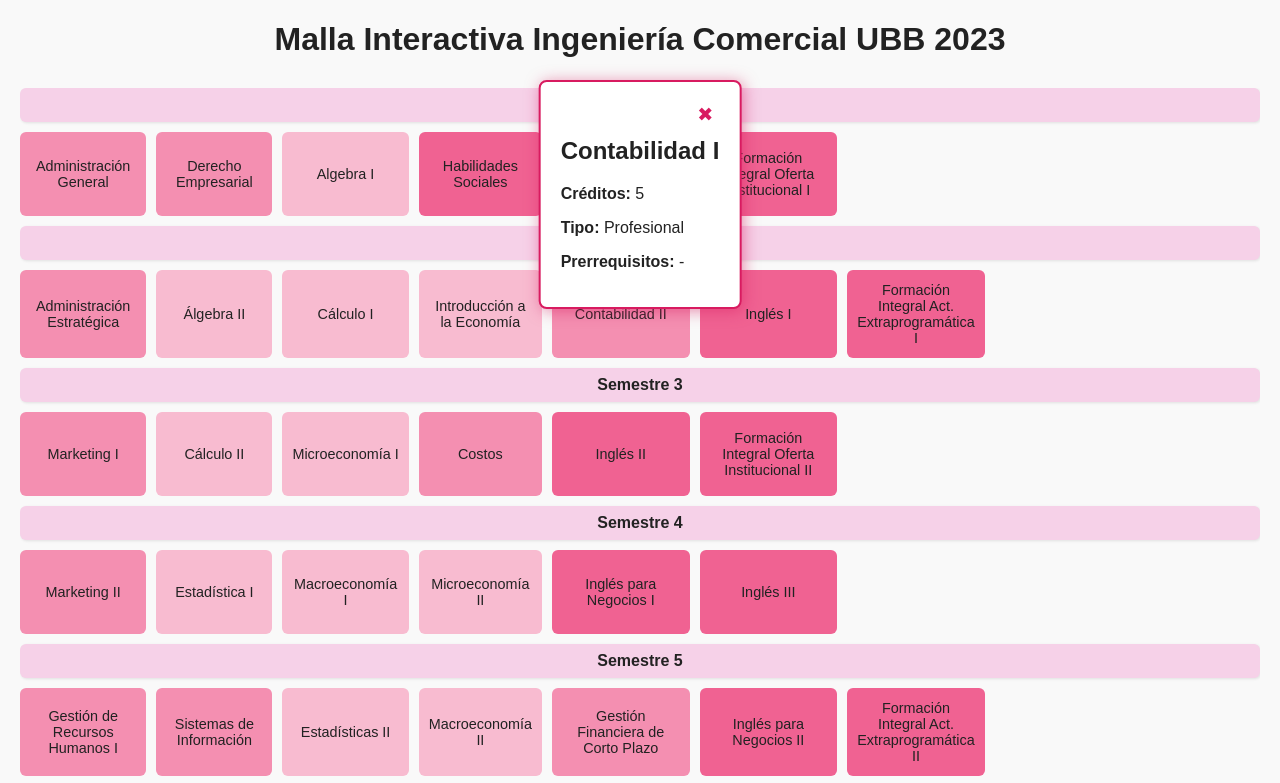
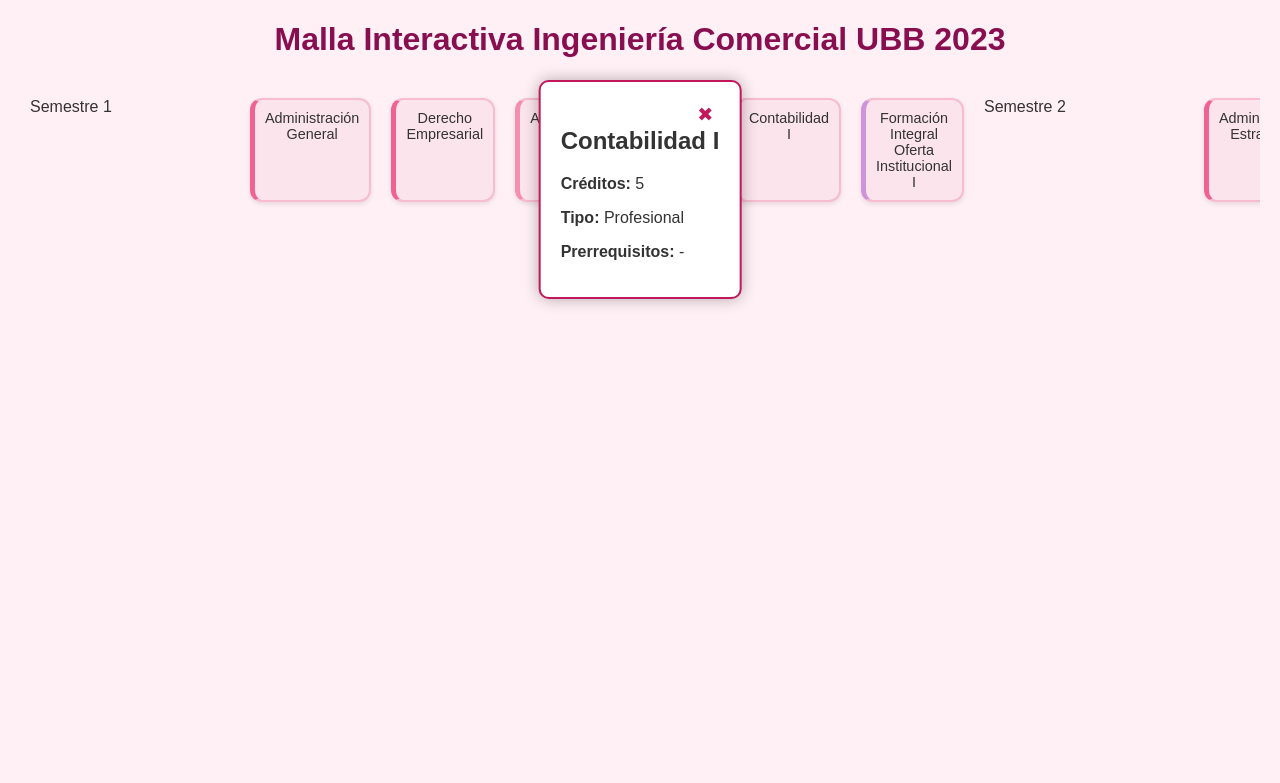
Before and after one commit to caatams/malla-ingenieria-comercial, a plain HTML site: page index.html in a window 1280 px wide. Both pictures are taken after a click on the element "Contabilidad I". Shown: the top 783 px of the page. Drawn offline with Linux system fonts and the light colour scheme.

Commit message:
Update style.css

```diff
--- a/style.css
+++ b/style.css
@@ -1,91 +1,97 @@
 body {
-  font-family: Arial, sans-serif;
+  font-family: 'Arial', sans-serif;
   margin: 20px;
-  background-color: #f9f9f9;
-  color: #222;
+  background-color: #fff0f5;
+  color: #333;
 }
 
 h1 {
   text-align: center;
   margin-bottom: 30px;
+  color: #880e4f;
 }
 
-#malla-container {
-  display: grid;
-  grid-template-columns: repeat(10, 1fr);
-  gap: 10px;
-  max-width: 1300px;
-  margin: 0 auto;
-}
-
-.semestre {
-  background-color: #f6d1e8;  /* rosa claro */
-  padding: 8px;
-  text-align: center;
-  font-weight: bold;
-  border-radius: 6px;
-  box-shadow: 1px 1px 3px rgba(0,0,0,0.1);
-  grid-column: span 10;
-}
-
-.ramo {
-  background-color: #fce4ec;  /* rosa muy claro */
-  padding: 10px 8px;
-  border-radius: 6px;
-  cursor: pointer;
-  font-size: 0.9rem;
-  border: 2px solid transparent;
-  transition: border-color 0.2s ease;
-  min-height: 60px;
-  display: flex;
-  align-items: center;
-  justify-content: center;
-  text-align: center;
-  user-select: none;
-}
-
-.ramo:hover {
-  border-color: #d81b60; /* rosa oscuro al pasar */
-}
-
-/* Colores según tipo de formación en tonos rosa */
-.basica {
-  background-color: #f8bbd0; /* rosa claro */
-}
-
-.profesional {
-  background-color: #f48fb1; /* rosa medio */
-}
-
-.formacion {
-  background-color: #f06292; /* rosa fuerte */
-}
-
-.optativa {
-  background-color: #ec407a; /* rosa intenso */
-}
-
-.info-detalle {
+#info-detalle {
   position: fixed;
   top: 10%;
   left: 50%;
   transform: translateX(-50%);
   background-color: white;
-  border: 2px solid #d81b60;
-  border-radius: 8px;
+  border: 2px solid #c2185b;
+  border-radius: 10px;
   padding: 20px;
-  max-width: 320px;
-  box-shadow: 2px 2px 15px rgba(216, 27, 96, 0.5);
+  max-width: 350px;
+  box-shadow: 0 0 15px rgba(0,0,0,0.3);
   display: none;
   z-index: 1000;
 }
 
-.info-detalle button {
+#info-detalle button {
   float: right;
   background: transparent;
   border: none;
   font-size: 1.2rem;
   cursor: pointer;
-  color: #d81b60;
-  margin-bottom: 10px;
+  color: #c2185b;
 }
+
+#malla-container {
+  display: flex;
+  flex-direction: row;
+  gap: 20px;
+  padding: 10px;
+  min-width: 1200px;
+}
+
+.semestre {
+  display: flex;
+  flex-direction: column;
+  gap: 10px;
+  min-width: 200px;
+}
+
+.semestre h2 {
+  background-color: #f8bbd0;
+  padding: 8px;
+  text-align: center;
+  border-radius: 8px;
+  color: #880e4f;
+}
+
+.ramo {
+  padding: 10px;
+  background-color: #fce4ec;
+  border: 2px solid #f8bbd0;
+  border-radius: 12px;
+  box-shadow: 0 2px 5px rgba(0,0,0,0.1);
+  text-align: center;
+  cursor: pointer;
+  transition: background-color 0.2s, transform 0.2s;
+  user-select: none;
+  font-size: 0.9rem;
+}
+
+.ramo:hover {
+  background-color: #f8bbd0;
+  transform: scale(1.03);
+}
+
+.ramo.aprobado {
+  background-color: #f48fb1 !important;
+  color: white;
+  font-weight: bold;
+  border-color: #c2185b;
+}
+
+.ramo.bloqueado {
+  background-color: #e0e0e0;
+  color: #999;
+  cursor: not-allowed;
+  border-style: dashed;
+}
+
+/* Tipos de formación */
+.ramo.basica { border-left: 5px solid #f48fb1; }
+.ramo.profesional { border-left: 5px solid #f06292; }
+.ramo.formacion { border-left: 5px solid #ce93d8; }
+.ramo.optativa { border-left: 5px solid #ba68c8; }
```
